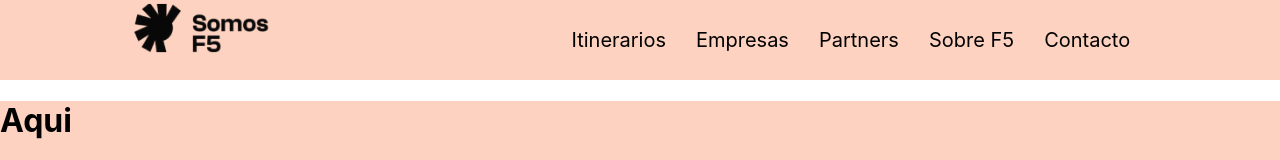
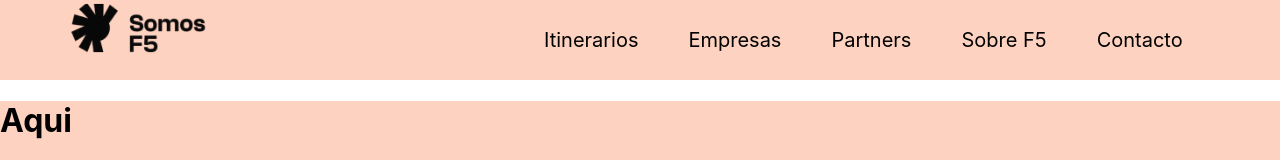
Before and after one commit to mihaelagheorghiu10/TalleresSomosF5, a React (Create React App) app: page / in a window 1280 px wide. Shown: the top 160 px of the page. Built offline with nearby package versions, Linux system fonts and the light colour scheme.

Commit message:
edit css

```diff
--- a/src/components/navbar/Navbar.jsx
+++ b/src/components/navbar/Navbar.jsx
@@ -54,7 +54,7 @@ export default function Navbar() {
 
       </nav>
       <div  className={isMobile ? "open": "close"}>
-        <Link to="/itinirario">itinirario</Link>
+        <Link to="/itinirario">Itinirario</Link>
         <Link to="/empresas">Empresas</Link>
         <Link to="/partners">Partners</Link>
         <Link to="/sobre-f5">Sobre F5</Link>
--- a/src/components/navbar/Navbar.module.css
+++ b/src/components/navbar/Navbar.module.css
@@ -16,17 +16,15 @@
 
   .divLogo {
     display: flex;
-    align-items: center;
     justify-content: center;
     margin-bottom: 20px;
-    margin-right: 10px; /* Ajusta o empujar a la derecha*/
 
   }
 
   .imgLogo {
     width: auto;
     height: 50px;
-    margin-right: 40px;
+    margin-right: 200px;
     transition: transform 0.1s;
   }
   .divLogo:hover {
@@ -49,11 +47,12 @@
     text-decoration: none;
     color: black;
     font-size: 20px;
-    padding: 10px;
+    padding: 20px;
+
 
   }
   .NavbarContainer ul li a:hover {
-    border-bottom: 2px solid red;
+    border-bottom: 3px solid red;
 
   }
 
```
